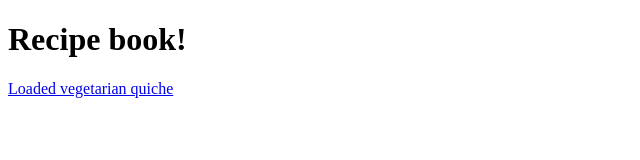
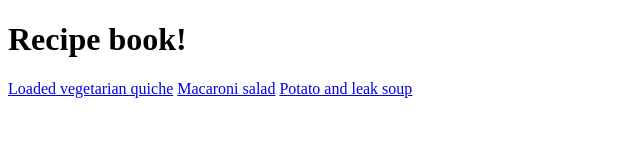
Before and after one commit to CallumMH-dev/recipes, a plain HTML site: page index.html in a window 1280 px wide. Shown: the whole page, without its empty margins (0-640 px from the left). Drawn offline with Linux system fonts and the light colour scheme.

Commit message:
update index.html to include all a tags for recipe

```diff
--- a/index.html
+++ b/index.html
@@ -8,5 +8,7 @@
 <body>
     <h1>Recipe book!</h1>
     <a href="./foodrecipes/loaded-vegetarian-quiche.html">Loaded vegetarian quiche</a>
+    <a href="./foodrecipes/macaroni-salad.html">Macaroni salad</a>
+    <a href="./foodrecipes/potato-leak-soup.html">Potato and leak soup</a>
 </body>
 </html>
```
